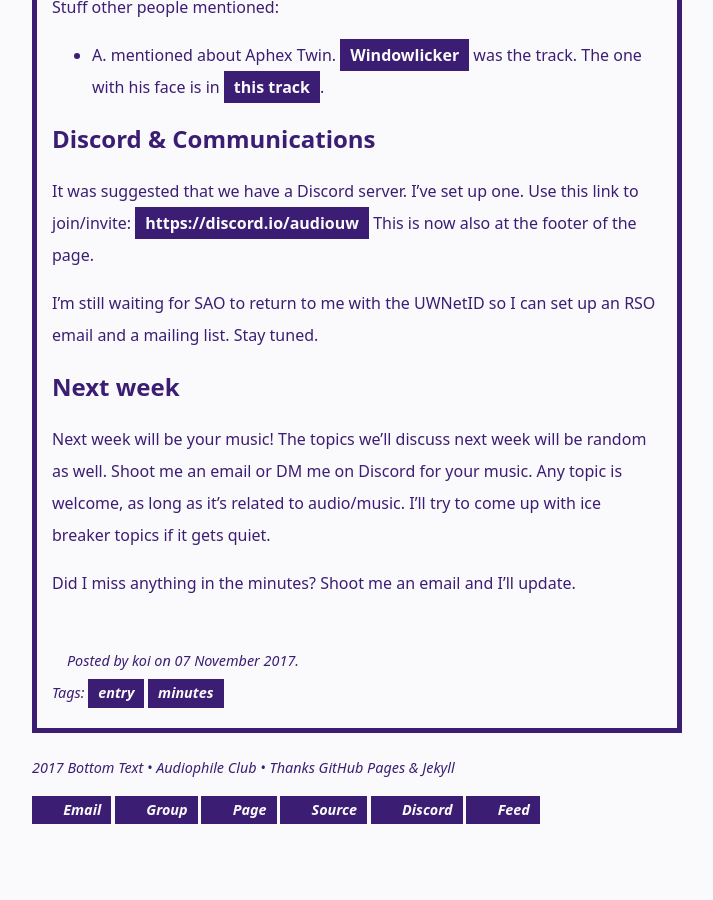
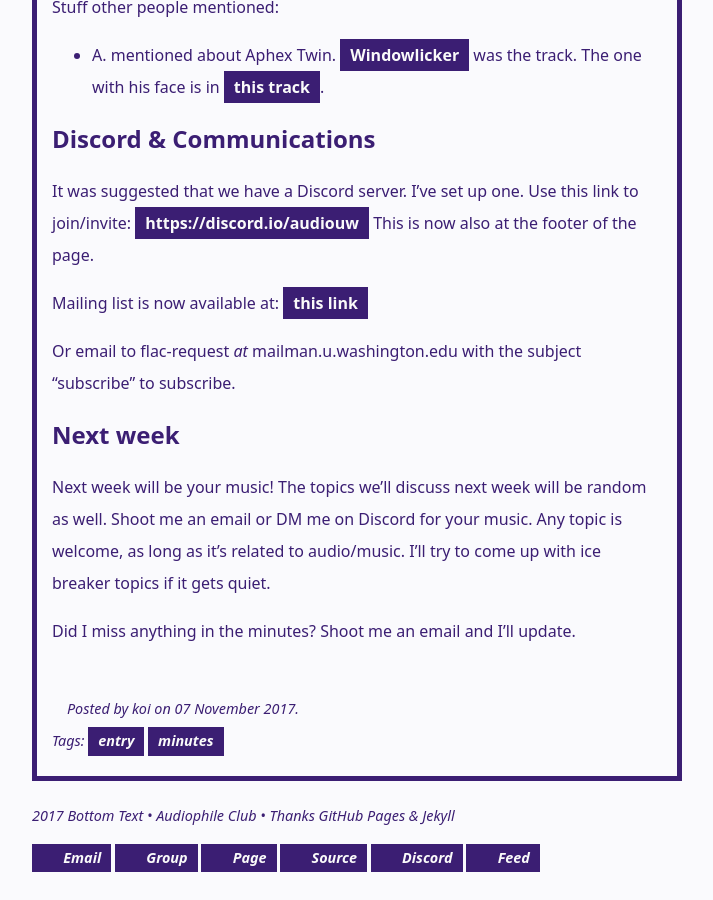
Before and after one commit to audiophile-uw/audiophile-jekyll, a Jekyll site: the page built from _posts/2017-11-07-first-meeting-minute.md, in a window 1280 px wide and 900 px high, scrolled down 1128 px. Shown: the whole window, without its empty margins (283-996 px from the left). Built offline with Jekyll 4.4.1, drawn with Linux system fonts in a browser that asks for light colours; some web fonts are replaced; before the commit the page ends 1980 px from its top, so only the background shows below that.

Commit message:
added mailing list

```diff
--- a/_posts/2017-11-07-first-meeting-minute.md
+++ b/_posts/2017-11-07-first-meeting-minute.md
@@ -44,7 +44,9 @@ Stuff other people mentioned:
 It was suggested that we have a Discord server. I've set up one. Use this link to join/invite: [https://discord.io/audiouw](https://discord.io/audiouw)
 This is now also at the footer of the page.
 
-I'm still waiting for SAO to return to me with the UWNetID so I can set up an RSO email and a mailing list. Stay tuned.
+Mailing list is now available at: [this link](https://mailman1.u.washington.edu/mailman/listinfo/flac)
+
+Or email to flac-request *at* mailman.u.washington.edu with the subject "subscribe" to subscribe.
 
 ## Next week
 
```
